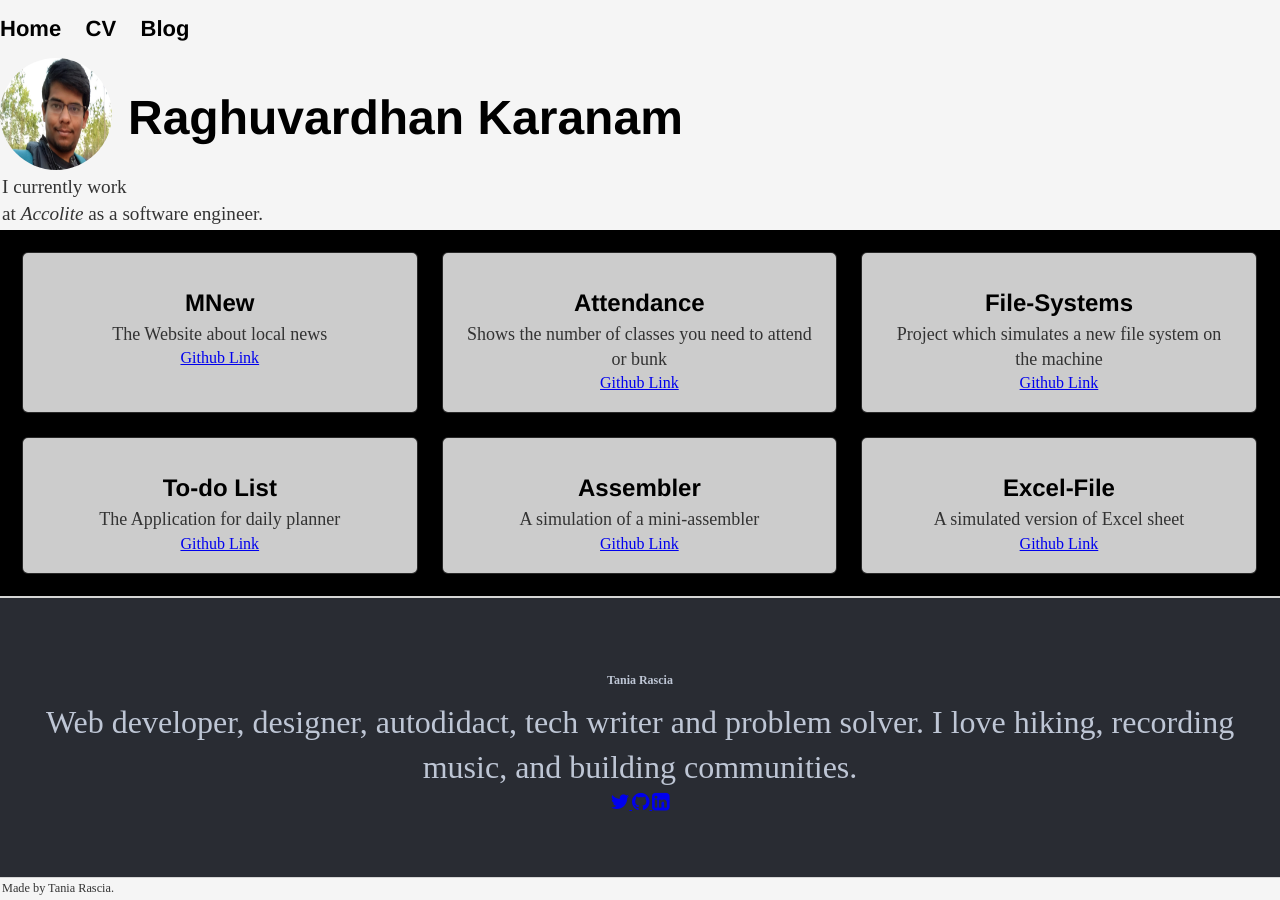
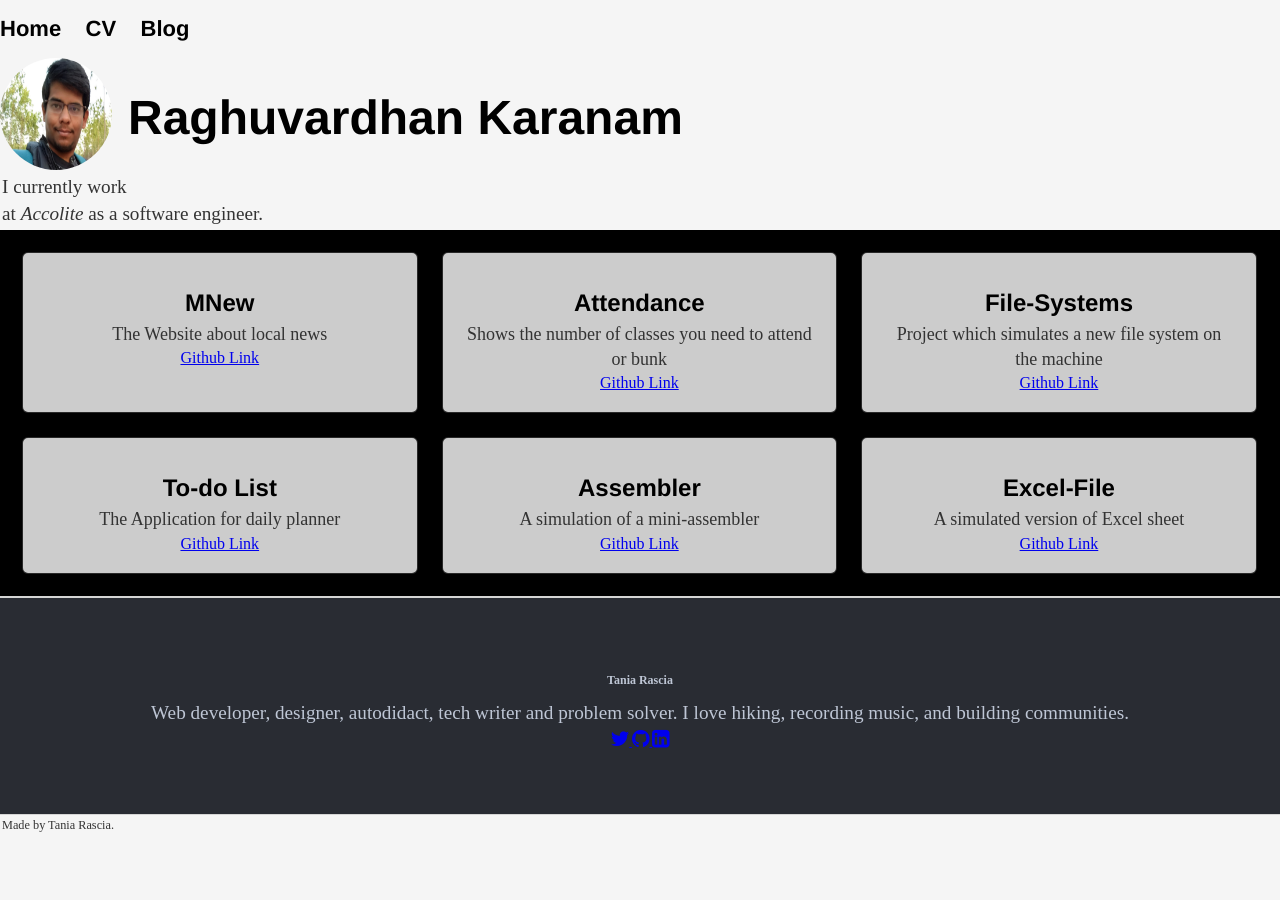
Before and after one commit to raghuvardhan/raghuvardhan.github.io, a Jekyll site: the page built from index.html, in a window 1280 px wide. Built offline with Jekyll 4.4.1, drawn with Linux system fonts in a browser that asks for light colours.

Commit message:
Update css/main.css

```diff
--- a/css/main.css
+++ b/css/main.css
@@ -111,6 +111,6 @@ img {
 }
 
 .footer-text{
-  font-size: 2rem;
+  font-size: 1.2rem;
   color: #bec6d5;
 }
```
